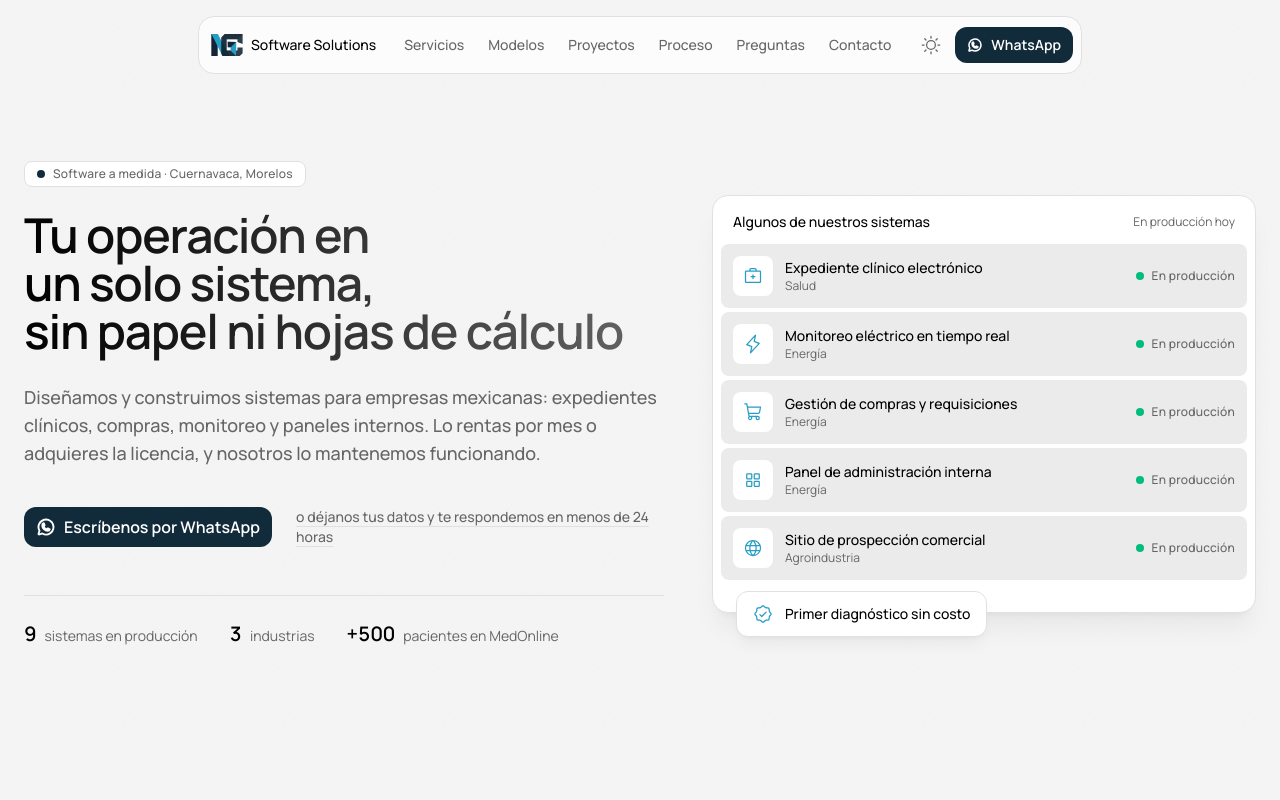
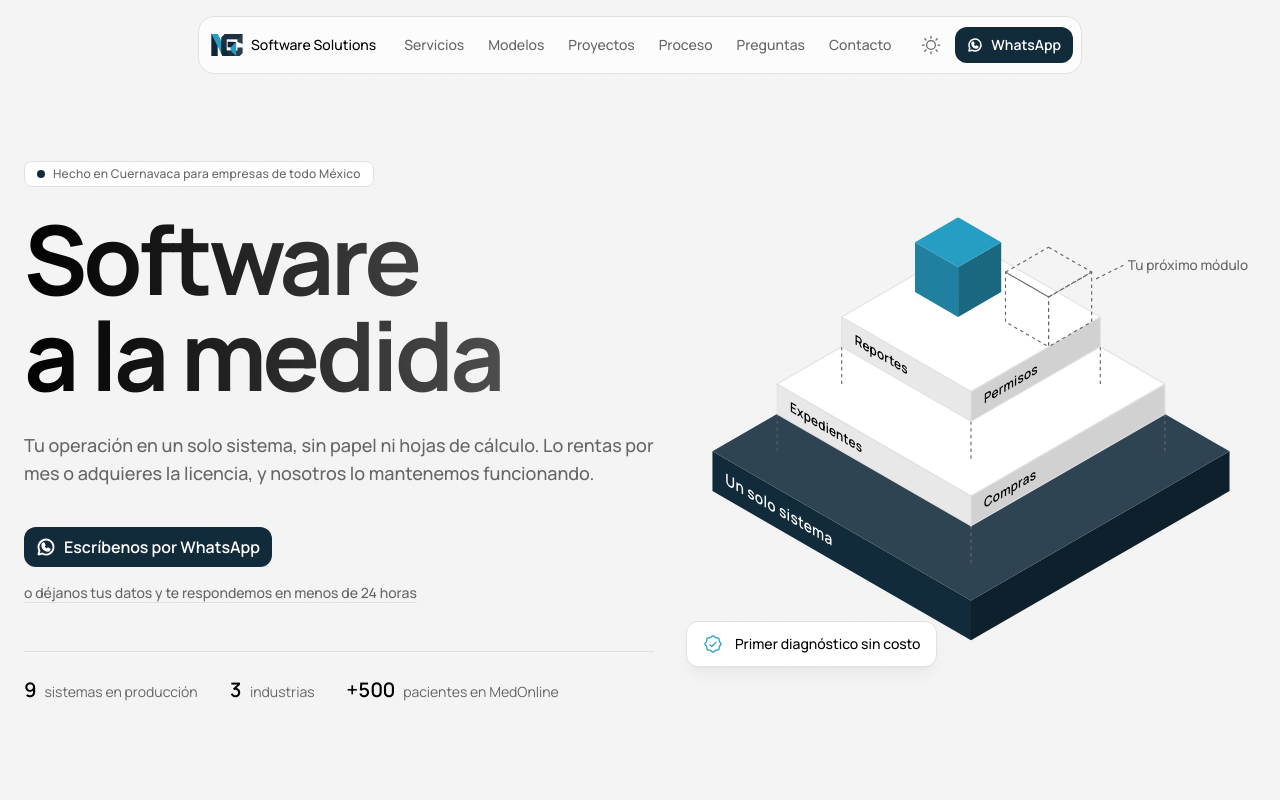
Before and after one commit to ngc-software-solutions/ngc-official-site, a Next.js app: page / in a window 1280 px wide. Shown: the top 800 px of the page. Built offline with nearby package versions, Linux system fonts and the light colour scheme.

Commit message:
feat: implement new hero design with updated text styles and isometric illustration

```diff
--- a/src/components/sections/Hero.tsx
+++ b/src/components/sections/Hero.tsx
@@ -1,13 +1,6 @@
-import {
-  FirstAidKitIcon,
-  GlobeIcon,
-  LightningIcon,
-  SealCheckIcon,
-  ShoppingCartIcon,
-  SquaresFourIcon,
-  WhatsappLogoIcon,
-} from "@phosphor-icons/react/ssr";
+import { SealCheckIcon, WhatsappLogoIcon } from "@phosphor-icons/react/ssr";
 import Button from "@/components/ui/Button";
+import SystemIllustration from "@/components/ui/SystemIllustration";
 import { siteMetadata } from "@/lib/data/metadata";
 
 const proof = [
@@ -16,51 +9,40 @@ const proof = [
   { value: "+500", label: "pacientes en MedOnline" },
 ];
 
-// Real systems from the portfolio (src/components/portfolio/data.ts).
-const systems = [
-  { Icon: FirstAidKitIcon, name: "Expediente clínico electrónico", sector: "Salud" },
-  { Icon: LightningIcon, name: "Monitoreo eléctrico en tiempo real", sector: "Energía" },
-  { Icon: ShoppingCartIcon, name: "Gestión de compras y requisiciones", sector: "Energía" },
-  { Icon: SquaresFourIcon, name: "Panel de administración interna", sector: "Energía" },
-  { Icon: GlobeIcon, name: "Sitio de prospección comercial", sector: "Agroindustria" },
-];
-
 const delay = (ms: number) => ({ animationDelay: `${ms}ms` });
 
 export default function Hero() {
   return (
     <section id="inicio" className="relative px-6 pt-24 pb-24">
-      <div className="mx-auto mt-12 grid max-w-7xl items-center gap-16 md:mt-16 lg:grid-cols-[minmax(0,1fr)_minmax(0,0.85fr)] lg:gap-12">
+      <div className="mx-auto mt-12 grid max-w-7xl items-center gap-12 md:mt-16 lg:grid-cols-[minmax(0,1.05fr)_minmax(0,0.95fr)] lg:gap-8">
         <div>
           <p
             className="animate-rise inline-flex items-center gap-2 rounded-lg border border-border bg-surface px-3 py-1 caption-4 text-muted"
             style={delay(0)}
           >
             <span aria-hidden="true" className="size-2 rounded-full bg-accent" />
-            Software a medida · Cuernavaca, Morelos
+            Hecho en Cuernavaca para empresas de todo México
           </p>
 
           <h1
-            className="animate-rise mt-6 max-w-170 pb-3 heading-3 text-hero-gradient sm:heading-2"
+            className="animate-rise mt-6 pb-3 heading-2 text-hero-gradient sm:display-2 xl:display-1"
             style={delay(80)}
           >
-            Tu operación en un solo sistema,{" "}
-            <br className="hidden sm:block" />
-            sin papel ni hojas de cálculo
+            Software
+            <br />a la medida
           </h1>
 
           <p
             className="animate-rise mt-4 max-w-170 body-3 text-muted md:title-2"
             style={delay(160)}
           >
-            Diseñamos y construimos sistemas para empresas mexicanas:
-            expedientes clínicos, compras, monitoreo y paneles internos. Lo
+            Tu operación en un solo sistema, sin papel ni hojas de cálculo. Lo
             rentas por mes o adquieres la licencia, y nosotros lo mantenemos
             funcionando.
           </p>
 
           <div
-            className="animate-rise mt-10 flex flex-col items-start gap-4 sm:flex-row sm:items-center sm:gap-6"
+            className="animate-rise mt-10 flex flex-col items-start gap-4"
             style={delay(240)}
           >
             <Button href={siteMetadata.whatsappUrl}>
@@ -89,48 +71,17 @@ export default function Hero() {
           </ul>
         </div>
 
-        {/* Visual: the systems we actually run in production. */}
-        <figure className="animate-rise relative" style={delay(200)}>
-          <div className="rounded-2xl border border-border bg-surface p-2 pb-8 shadow-xl shadow-black/5 dark:shadow-none">
-            <div className="flex items-center justify-between px-3 pt-2 pb-3">
-              <p className="title-4 text-text">Algunos de nuestros sistemas</p>
-              <p className="caption-5 text-muted">En producción hoy</p>
-            </div>
+        <figure className="relative mx-auto w-full max-w-xl">
+          <SystemIllustration className="h-auto w-full" />
 
-            <ul className="flex flex-col gap-1">
-              {systems.map(({ Icon, name, sector }, i) => (
-                <li
-                  key={name}
-                  className="animate-rise flex items-center gap-3 rounded-lg bg-surface-alt px-3 py-3"
-                  style={delay(320 + i * 60)}
-                >
-                  <span className="flex size-10 shrink-0 items-center justify-center rounded-lg bg-surface text-accent-icon">
-                    <Icon size={20} aria-hidden="true" />
-                  </span>
-                  <span className="min-w-0 flex-1">
-                    <span className="block truncate body-5 text-text">{name}</span>
-                    <span className="block caption-5 text-muted">{sector}</span>
-                  </span>
-                  <span className="flex shrink-0 items-center gap-2 caption-4 text-muted">
-                    <span aria-hidden="true" className="size-2 rounded-full bg-emerald-500" />
-                    <span className="max-sm:sr-only">En producción</span>
-                  </span>
-                </li>
-              ))}
-            </ul>
-          </div>
-
-          {/* Overlapping chip: risk reversal sits right beside the offer. */}
-          <div className="absolute -bottom-6 left-6 flex items-center gap-3 rounded-xl border border-border bg-surface px-4 py-3 shadow-lg shadow-black/5 dark:shadow-none">
+          {/* Risk reversal sits right beside the offer. */}
+          <div
+            className="animate-rise absolute bottom-0 left-0 flex items-center gap-3 rounded-xl border border-border bg-surface px-4 py-3 shadow-lg shadow-black/5 dark:shadow-none"
+            style={delay(700)}
+          >
             <SealCheckIcon size={20} className="text-accent-icon" aria-hidden="true" />
             <p className="title-4 text-text">Primer diagnóstico sin costo</p>
           </div>
-
-          <figcaption className="sr-only">
-            Sistemas desarrollados por NGC que hoy están en producción: expediente
-            clínico, monitoreo eléctrico, gestión de compras, panel de
-            administración y sitio de prospección comercial.
-          </figcaption>
         </figure>
       </div>
     </section>
--- /dev/null
+++ b/src/components/ui/SystemIllustration.tsx
@@ -0,0 +1,163 @@
+/**
+ * Isometric illustration for the hero: stacked layers that form one system.
+ * Base = "Un solo sistema" (brand accent), two layers with real NGC modules,
+ * a logo blue module on top and a dashed one for "tu próximo módulo".
+ * Pure SVG; colors come from theme tokens (.iso-* classes in globals.css).
+ */
+
+const U = 22; // px per isometric unit
+const C = Math.cos(Math.PI / 6);
+const S = 0.5;
+const OX = 252;
+const OY = 128;
+
+type P = [number, number];
+const iso = (x: number, y: number, z: number): P => [
+  OX + (x - y) * C * U,
+  OY + (x + y) * S * U - z * U,
+];
+const pts = (...p: P[]) => p.map(([a, b]) => `${a.toFixed(1)},${b.toFixed(1)}`).join(" ");
+
+type Box = { x: number; y: number; z: number; w: number; d: number; h: number };
+
+function faces({ x, y, z, w, d, h }: Box) {
+  return {
+    top: pts(iso(x, y, z + h), iso(x + w, y, z + h), iso(x + w, y + d, z + h), iso(x, y + d, z + h)),
+    left: pts(iso(x, y + d, z + h), iso(x + w, y + d, z + h), iso(x + w, y + d, z), iso(x, y + d, z)),
+    right: pts(iso(x + w, y, z + h), iso(x + w, y + d, z + h), iso(x + w, y + d, z), iso(x + w, y, z)),
+  };
+}
+
+/** Text lying on the left face (runs along +x) or right face (runs along -y). */
+function FaceLabel({
+  box,
+  side,
+  text,
+  size,
+  className,
+}: {
+  box: Box;
+  side: "left" | "right";
+  text: string;
+  size: number;
+  className: string;
+}) {
+  const { x, y, z, w, d, h } = box;
+  const baseline = z + h / 2 - size / U / 2.8;
+  const [px, py] =
+    side === "left" ? iso(x + 0.6, y + d, baseline) : iso(x + w, y + d - 0.6, baseline);
+  const matrix =
+    side === "left" ? `matrix(${C} ${S} 0 1 ${px} ${py})` : `matrix(${C} ${-S} 0 1 ${px} ${py})`;
+  return (
+    <text
+      transform={matrix}
+      fontSize={size}
+      fontWeight={600}
+      letterSpacing="0.02em"
+      className={className}
+    >
+      {text}
+    </text>
+  );
+}
+
+function Slab({
+  box,
+  tone,
+  left,
+  right,
+  labelSize = 12,
+}: {
+  box: Box;
+  tone: "neutral" | "accent" | "blue";
+  left?: string;
+  right?: string;
+  labelSize?: number;
+}) {
+  const f = faces(box);
+  const label = tone === "accent" ? "iso-label-on-accent" : "iso-label";
+  return (
+    <g>
+      <polygon points={f.left} className={`iso-${tone}-left`} />
+      <polygon points={f.right} className={`iso-${tone}-right`} />
+      <polygon points={f.top} className={`iso-${tone}-top`} />
+      {left && <FaceLabel box={box} side="left" text={left} size={labelSize} className={label} />}
+      {right && <FaceLabel box={box} side="right" text={right} size={labelSize} className={label} />}
+    </g>
+  );
+}
+
+/** Dashed vertical links between two layers, at the visible corners of `upper`. */
+function Links({ lower, upper }: { lower: Box; upper: Box }) {
+  const from = lower.z + lower.h;
+  const to = upper.z;
+  const corners: [number, number][] = [
+    [upper.x, upper.y + upper.d],
+    [upper.x + upper.w, upper.y + upper.d],
+    [upper.x + upper.w, upper.y],
+  ];
+  return (
+    <g className="iso-link">
+      {corners.map(([cx, cy]) => {
+        const [x1, y1] = iso(cx, cy, from);
+        const [x2, y2] = iso(cx, cy, to);
+        return <line key={`${cx}-${cy}`} x1={x1} y1={y1} x2={x2} y2={y2} />;
+      })}
+    </g>
+  );
+}
+
+const base: Box = { x: 0, y: 0, z: 0, w: 12, d: 12, h: 1.6 };
+const middle: Box = { x: 1.5, y: 1.5, z: 3.1, w: 9, d: 9, h: 1.2 };
+const upper: Box = { x: 3, y: 3, z: 5.8, w: 6, d: 6, h: 1.2 };
+const blueModule: Box = { x: 3.7, y: 4.3, z: 7, w: 2, d: 2, h: 2 };
+const next: Box = { x: 7, y: 3.4, z: 7, w: 2, d: 2, h: 2 };
+
+const rise = (ms: number) => ({ animationDelay: `${ms}ms` });
+
+export default function SystemIllustration({ className = "" }: { className?: string }) {
+  const ghost = faces(next);
+  const [tx, ty] = iso(next.x + next.w, next.y, next.z + next.h);
+
+  return (
+    <svg
+      viewBox="0 0 504 416"
+      role="img"
+      aria-labelledby="ilustracion-titulo"
+      className={className}
+    >
+      <title id="ilustracion-titulo">
+        Capas de un solo sistema: expedientes, compras, reportes y permisos,
+        con espacio para tu próximo módulo
+      </title>
+
+      <g className="animate-rise" style={rise(200)}>
+        <Slab box={base} tone="accent" left="Un solo sistema" labelSize={14} />
+      </g>
+
+      <g className="animate-rise" style={rise(320)}>
+        <Links lower={base} upper={middle} />
+        <Slab box={middle} tone="neutral" left="Expedientes" right="Compras" />
+      </g>
+
+      <g className="animate-rise" style={rise(440)}>
+        <Links lower={middle} upper={upper} />
+        <Slab box={upper} tone="neutral" left="Reportes" right="Permisos" />
+      </g>
+
+      <g className="animate-rise" style={rise(560)}>
+        <Slab box={blueModule} tone="blue" />
+        {/* The next module: dashed outline only, the system keeps growing. */}
+        <g className="iso-ghost">
+          <polygon points={ghost.left} />
+          <polygon points={ghost.right} />
+          <polygon points={ghost.top} />
+        </g>
+        <line x1={tx + 4} y1={ty + 6} x2={tx + 28} y2={ty - 6} className="iso-link" />
+        <text x={tx + 32} y={ty - 2} fontSize={12} fontWeight={500} className="iso-caption">
+          Tu próximo módulo
+        </text>
+      </g>
+    </svg>
+  );
+}
```
Also changed, not shown: src/app/globals.css (+32 -0 lines).
